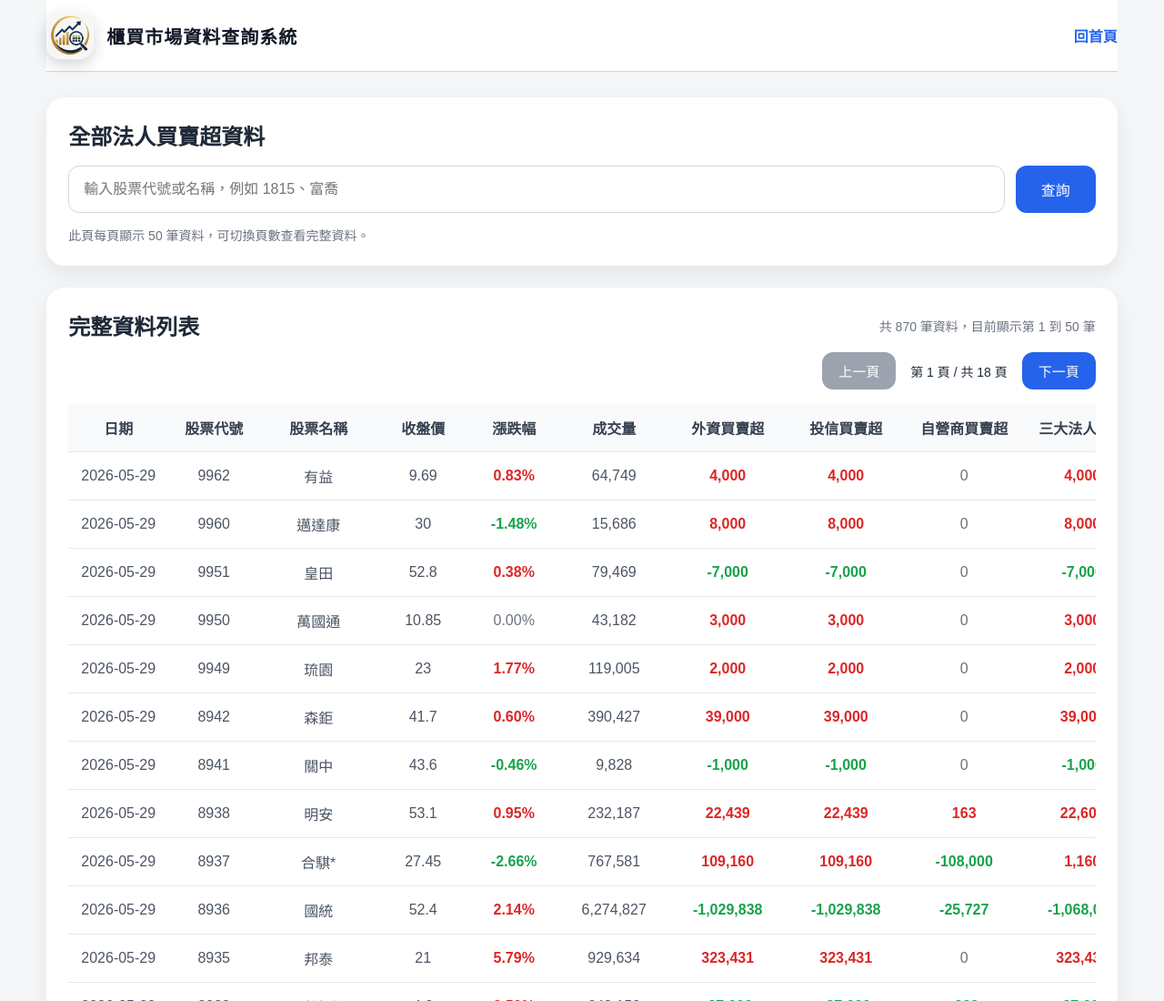
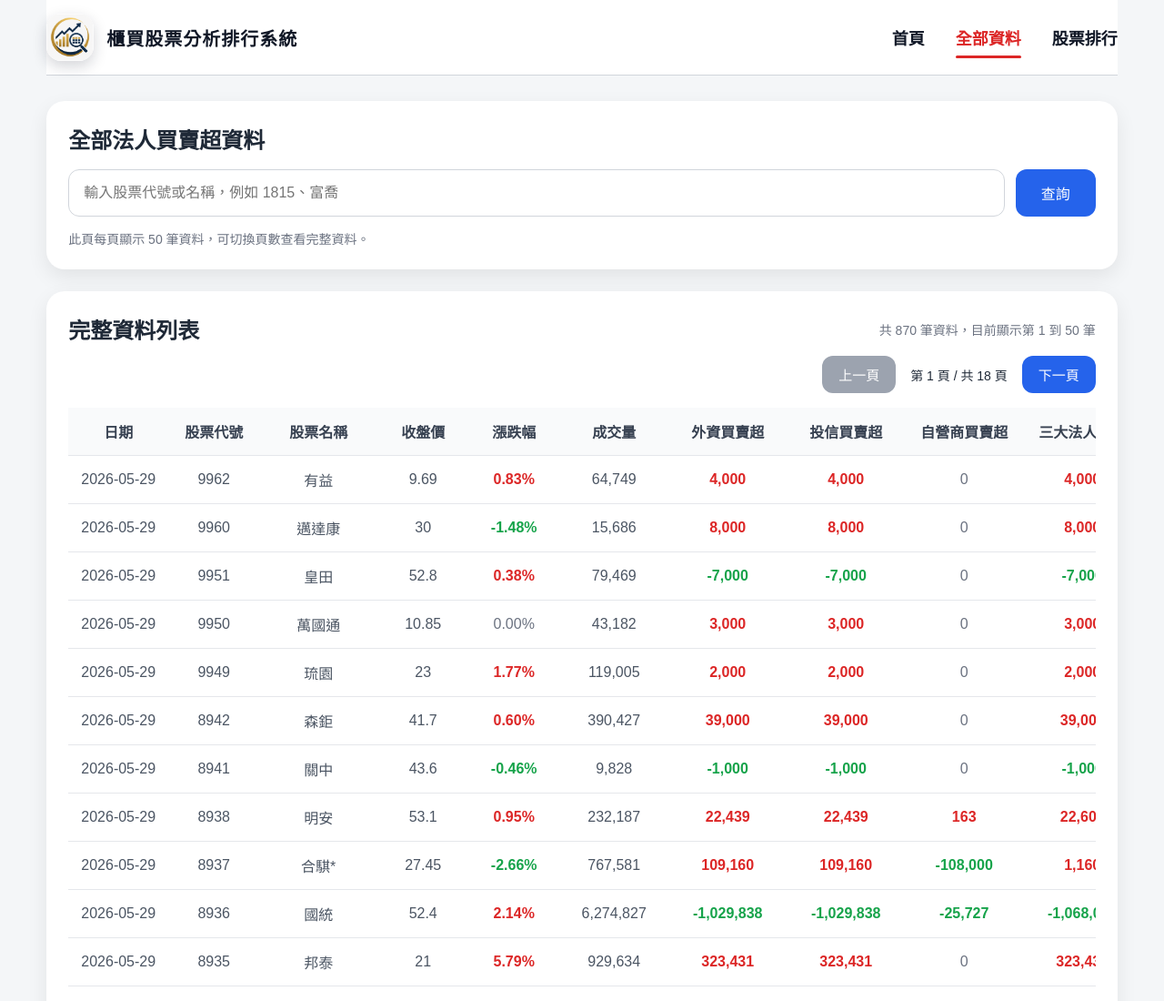
Before and after one commit to jinyue-zhao/stock_project, a plain HTML site: page all.html in a window 1280 px wide. Shown: the top 1100 px of the page at 91% size. Drawn offline with Linux system fonts and the light colour scheme.

Commit message:
新增股票排行榜頁面

```diff
--- a/all.html
+++ b/all.html
@@ -11,16 +11,20 @@
     <div class="page">
 
         <header class="site-header">
-            <div class="main-nav simple-header">
+            <div class="main-nav">
                 <div class="brand">
                     <img class="site-logo" src="assets/logo.png" alt="櫃買市場資料查詢系統圖標">
 
                     <div class="brand-text">
-                        <h1>櫃買市場資料查詢系統</h1>
+                        <h1>櫃買股票分析排行系統</h1>
                     </div>
                 </div>
 
-                <a class="back-link" href="index.html">回首頁</a>
+                <nav class="nav-links">
+                    <a href="index.html">首頁</a>
+                    <a href="all.html" class="active">全部資料</a>
+                    <a href="ranking.html">股票排行</a>
+                        </nav>
             </div>
         </header>
 
```
Also changed, not shown: ranking.html (added), ranking.js (added).
